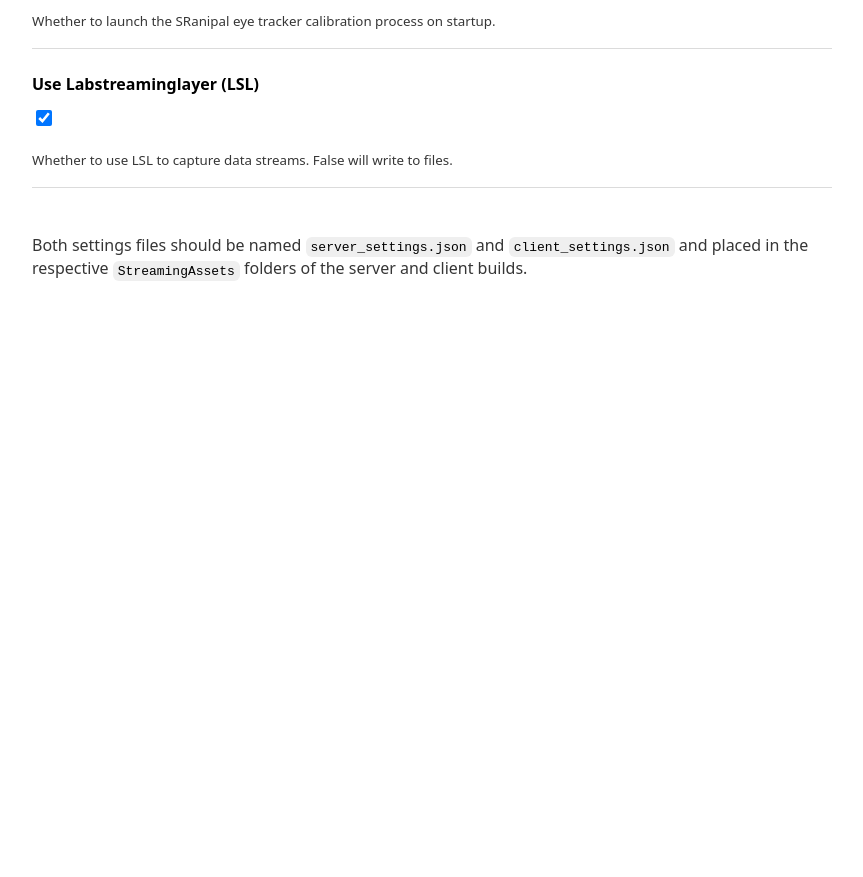
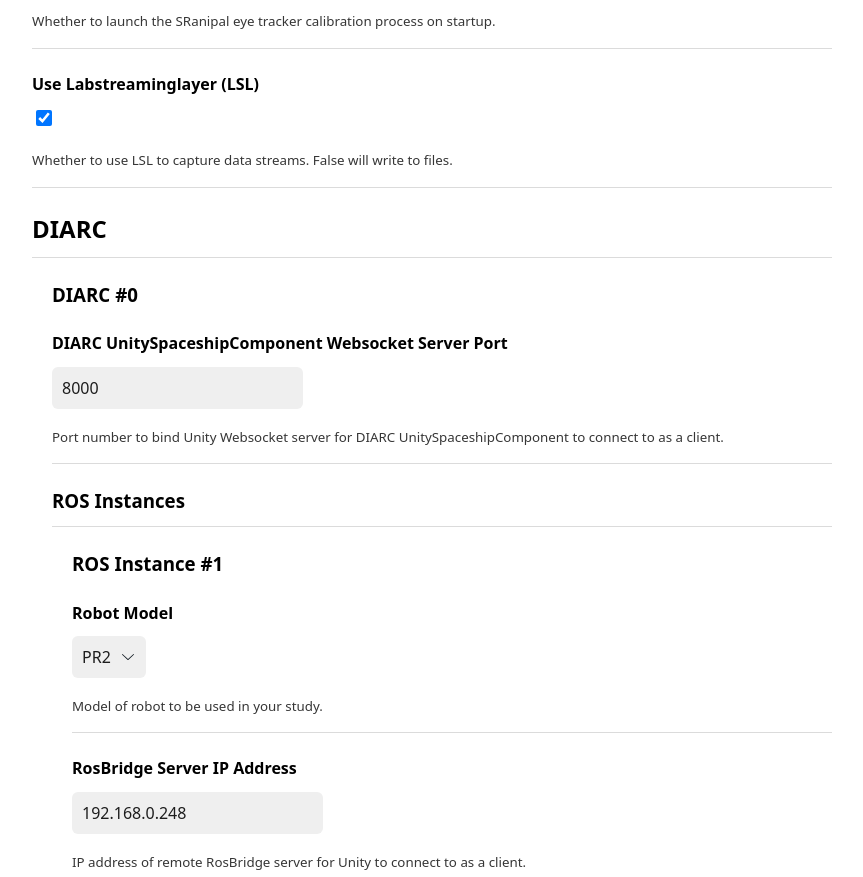
Before and after one commit to hrilabtufts/DIARC_Space_Station_Simulation_Settings_Generator, a website: page dist/index.html in a window 1280 px wide. Shown: the part 2783-3660 px from the top of the page, without its empty margins (208-1071 px from the left). Before the commit the page ends 3083 px from the top, so only its background shows below. Drawn offline with nearby package versions, Linux system fonts and the light colour scheme.

Commit message:
Add the speakers js to the page

```diff
--- a/dist/index.html
+++ b/dist/index.html
@@ -25,6 +25,7 @@
 		<p>Both settings files should be named <code>server_settings.json</code> and <code>client_settings.json</code> and placed in the respective <code>StreamingAssets</code> folders of the server and client builds.</p>
 
 		<script src="fields.js"></script>
+		<script src="speakers.js"></script>
 		<script src="index.js"></script>
 	</body>
 </html>
```
